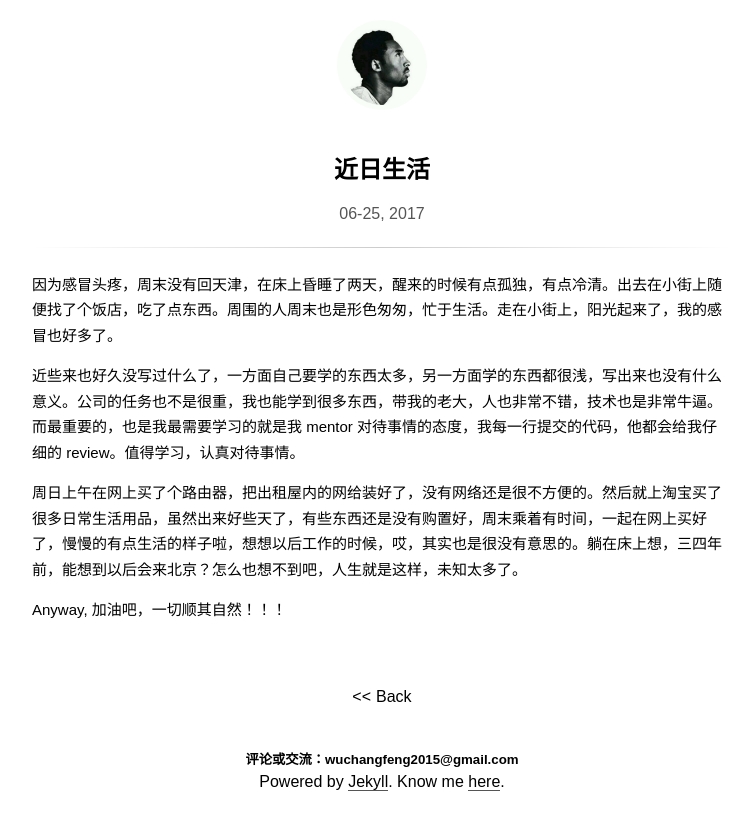
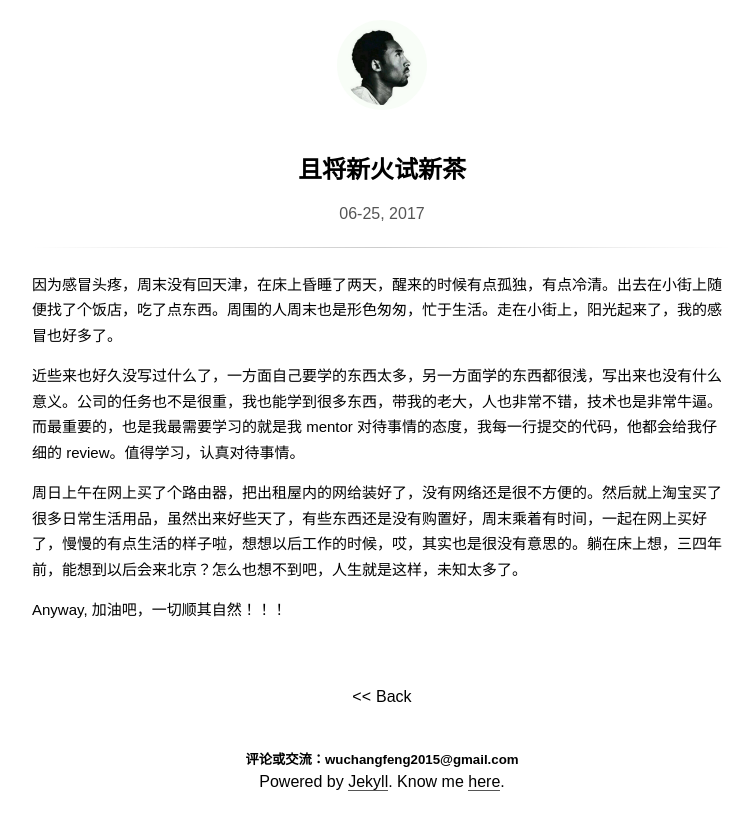
Before and after one commit to wuchangfeng/wuchangfeng.github.io, a Jekyll site: the page built from _posts/2017-06-25-recent-life.md, in a window 1280 px wide. Shown: the top 830 px of the page, without its empty margins (258-1011 px from the left). Built offline with Jekyll 4.4.1, drawn with Linux system fonts in a browser that asks for light colours; some web fonts are replaced; comment, search, counter and statistics services are not loaded.

Commit message:
blog update

```diff
--- a/_posts/2017-06-25-recent-life.md
+++ b/_posts/2017-06-25-recent-life.md
@@ -1,6 +1,6 @@
 ---
 layout: post
-title: 近日生活
+title: 且将新火试新茶
 date: 2017-06-25 14:00:16 +0800
 categories:
 ---
```
